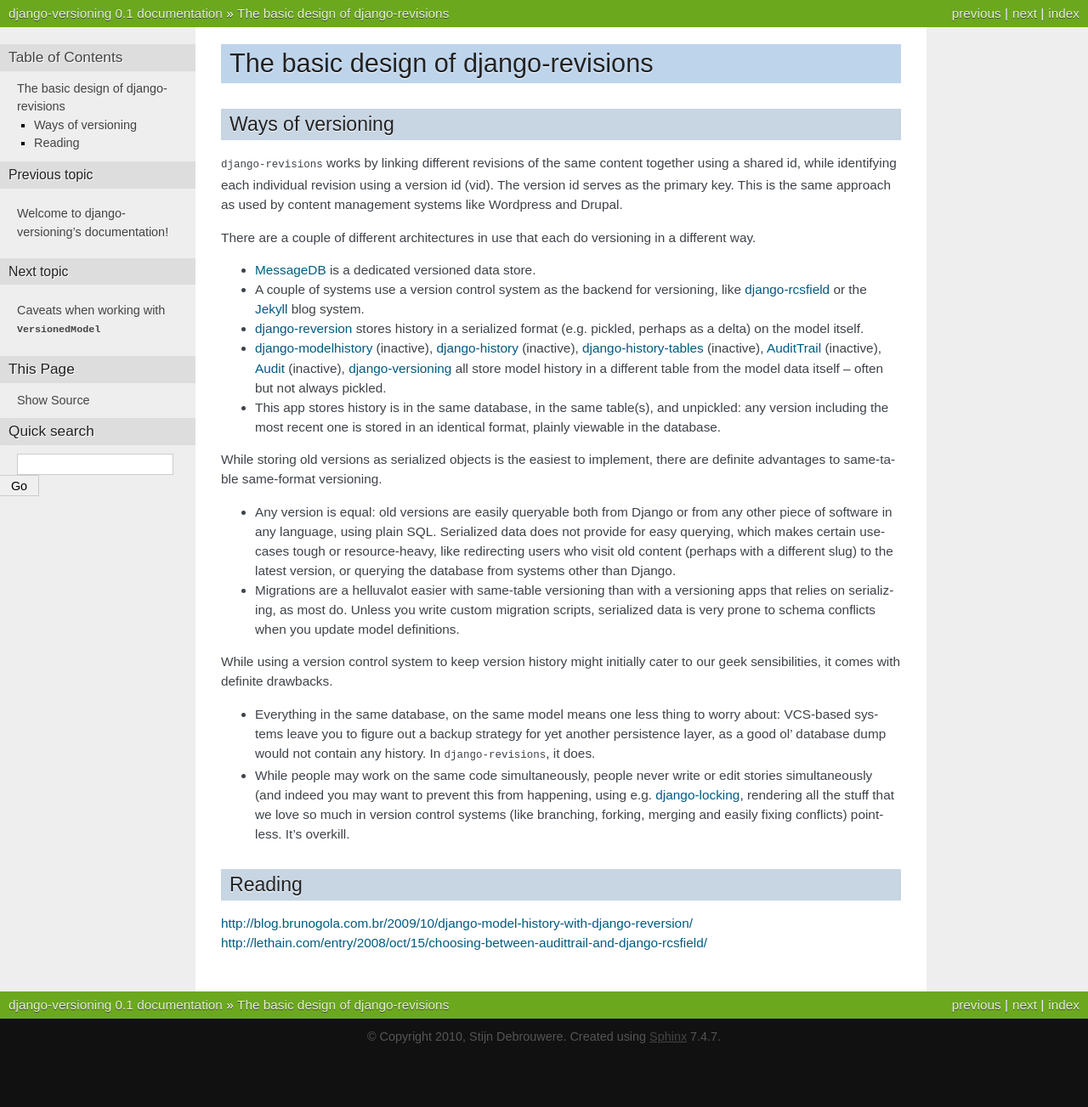
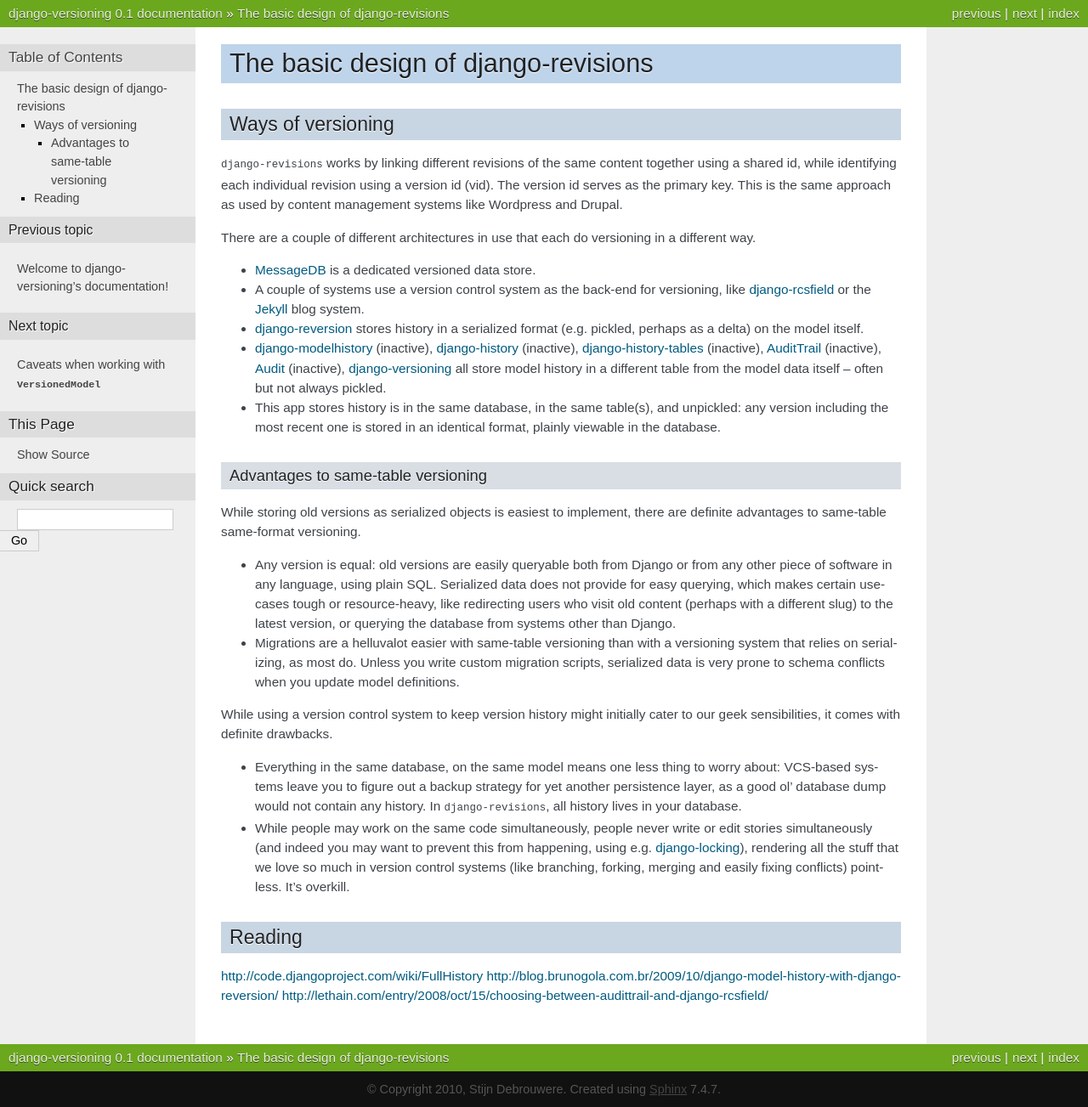
Before and after one commit to debrouwere/django-revisions, a Sphinx documentation site: the page built from docs/design.rst, in a window 1280 px wide. Shown: the whole page at 85% size. Built offline with Sphinx 7.4.7, drawn with Linux system fonts in a browser that asks for light colours; before the commit the page ends 1241 px from its top, so only the background shows below that.

Commit message:
Improved docs.

```diff
--- a/docs/design.rst
+++ b/docs/design.rst
@@ -10,25 +10,27 @@
 There are a couple of different architectures in use that each do versioning in a different way.
 
 * `MessageDB <http://github.com/thisismedium/message-db>`_ is a dedicated versioned data store.
-* A couple of systems use a version control system as the backend for versioning, like `django-rcsfield <http://github.com/jezdez/django-rcsfield>`_ or the `Jekyll <http://github.com/mojombo/jekyll>`_ blog system.
+* A couple of systems use a version control system as the back-end for versioning, like `django-rcsfield <http://github.com/jezdez/django-rcsfield>`_ or the `Jekyll <http://github.com/mojombo/jekyll>`_ blog system.
 * `django-reversion <http://code.google.com/p/django-reversion/>`_ stores history in a serialized format (e.g. pickled, perhaps as a delta) on the model itself.
 * `django-modelhistory <http://code.google.com/p/django-modelhistory/>`_ (inactive), `django-history <http://github.com/shreddawg/django-history>`_ (inactive), `django-history-tables <http://code.google.com/p/django-history-tables/>`_ (inactive), `AuditTrail <http://code.djangoproject.com/wiki/AuditTrail>`_ (inactive), `Audit <https://basieproject.org/stable/svn/basie/trunk/apps/audit/>`_ (inactive), `django-versioning <http://github.com/brosner/django-versioning>`_ all store model history in a different table from the model data itself -- often but not always pickled.
 * This app stores history is in the same database, in the same table(s), and unpickled: any version including the most recent one is stored in an identical format, plainly viewable in the database.
 
-While storing old versions as serialized objects is the easiest to implement, there are definite advantages to same-table same-format versioning.
+Advantages to same-table versioning
+-----------------------------------
 
-* Any version is equal: old versions are easily queryable both from Django or from any other piece of software in any language, using plain SQL. Serialized data does not provide for easy querying, which makes certain use-cases  tough or resource-heavy, like redirecting users who visit old content (perhaps with a different slug) to the latest version, or querying the database from systems other than Django.
-* Migrations are a helluvalot easier with same-table versioning than with a versioning apps that relies on serializing, as most do. Unless you write custom migration scripts, serialized data is very prone to schema conflicts when you update model definitions.
+While storing old versions as serialized objects is easiest to implement, there are definite advantages to same-table same-format versioning.
+
+* Any version is equal: old versions are easily queryable both from Django or from any other piece of software in any language, using plain SQL. Serialized data does not provide for easy querying, which makes certain use-cases tough or resource-heavy, like redirecting users who visit old content (perhaps with a different slug) to the latest version, or querying the database from systems other than Django.
+* Migrations are a helluvalot easier with same-table versioning than with a versioning system that relies on serializing, as most do. Unless you write custom migration scripts, serialized data is very prone to schema conflicts when you update model definitions.
 
 While using a version control system to keep version history might initially cater to our geek sensibilities, it comes with definite drawbacks.
 
-* Everything in the same database, on the same model means one less thing to worry about: VCS-based systems leave you to figure out a backup strategy for yet another persistence layer, as a good ol' database dump would not contain any history. In ``django-revisions``, it does.
-* While people may work on the same code simultaneously, people never write or edit stories simultaneously (and indeed you may want to prevent this from happening, using e.g. `django-locking <http://github.com/stdbrouw/django-locking>`_, rendering all the stuff that we love so much in version control systems (like branching, forking, merging and easily fixing conflicts) pointless. It's overkill.
-
-.. todo: eens klaar ook posten op http://code.djangoproject.com/wiki/FullHistory
+* Everything in the same database, on the same model means one less thing to worry about: VCS-based systems leave you to figure out a backup strategy for yet another persistence layer, as a good ol' database dump would not contain any history. In ``django-revisions``, all history lives in your database.
+* While people may work on the same code simultaneously, people never write or edit stories simultaneously (and indeed you may want to prevent this from happening, using e.g. `django-locking <http://github.com/stdbrouw/django-locking>`_), rendering all the stuff that we love so much in version control systems (like branching, forking, merging and easily fixing conflicts) pointless. It's overkill.
 
 Reading
 =======
 
+http://code.djangoproject.com/wiki/FullHistory
 http://blog.brunogola.com.br/2009/10/django-model-history-with-django-reversion/
 http://lethain.com/entry/2008/oct/15/choosing-between-audittrail-and-django-rcsfield/
```
Also changed, not shown: docs/index.rst (+70 -7 lines), docs/models.rst (+12 -11 lines), 1 other file.
